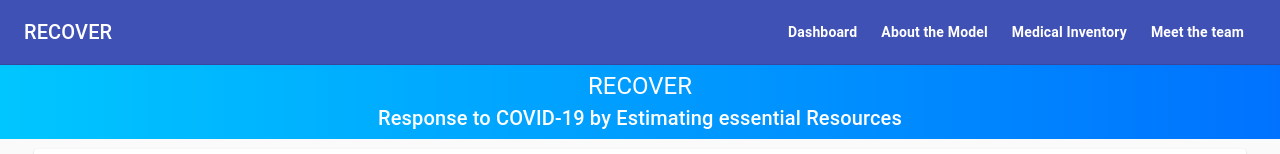
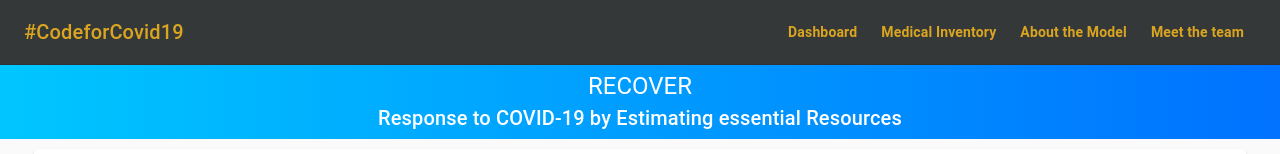
Before and after one commit to Covid-Hackathon/covid-ui, a React (Create React App) app: page /dashboard in a window 1280 px wide. Shown: the top 154 px of the page. Built offline with nearby package versions, Linux system fonts and the light colour scheme; no server answers; the HTML template or start-up script is replaced by a standard one.

Commit message:
Update App.js

```diff
--- a/src/App.js
+++ b/src/App.js
@@ -29,9 +29,11 @@ const useStyles = makeStyles((theme) => ({
   },
   appBar: {
     borderBottom: `1px solid ${theme.palette.divider}`,
+    backgroundColor: '#353839'
   },
   toolbar: {
     flexWrap: 'wrap',
+    color: 'goldenrod'
   },
   toolbarTitle: {
     flexGrow: 1,
@@ -40,12 +42,12 @@ const useStyles = makeStyles((theme) => ({
     fontWeight: 'bold',
   },
   link: {
-    color: 'white',
+    color: 'goldenrod',
     fontWeight: 'bold',
     margin: theme.spacing(1, 1.5),
     textDecoration: 'none',
     '&:hover': {
-      color: "goldenrod",
+      color: "white",
     },
   },
 }));
@@ -60,17 +62,17 @@ const App = () => {
       <AppBar position="static" elevation={0} className={classes.appBar}>
         <Toolbar className={classes.toolbar}>
           <Typography variant="h6" color="inherit" noWrap className={classes.toolbarTitle}>
-            RECOVER
+	  #CodeforCovid19
           </Typography>
           <nav>
             <Link to="/dashboard" className={classes.link}>
               Dashboard
             </Link>
+            <Link to="/medical-inventory" className={classes.link}>
+              Medical Inventory
+            </Link>
             <Link to="/about-the-model" className={classes.link}>
               About the Model
-            </Link>
-            <Link to="/medical-inventory" className={classes.link}>
-              Medical Inventory
             </Link>
             <Link to="/meet-the-team" className={classes.link}>
               Meet the team
```
